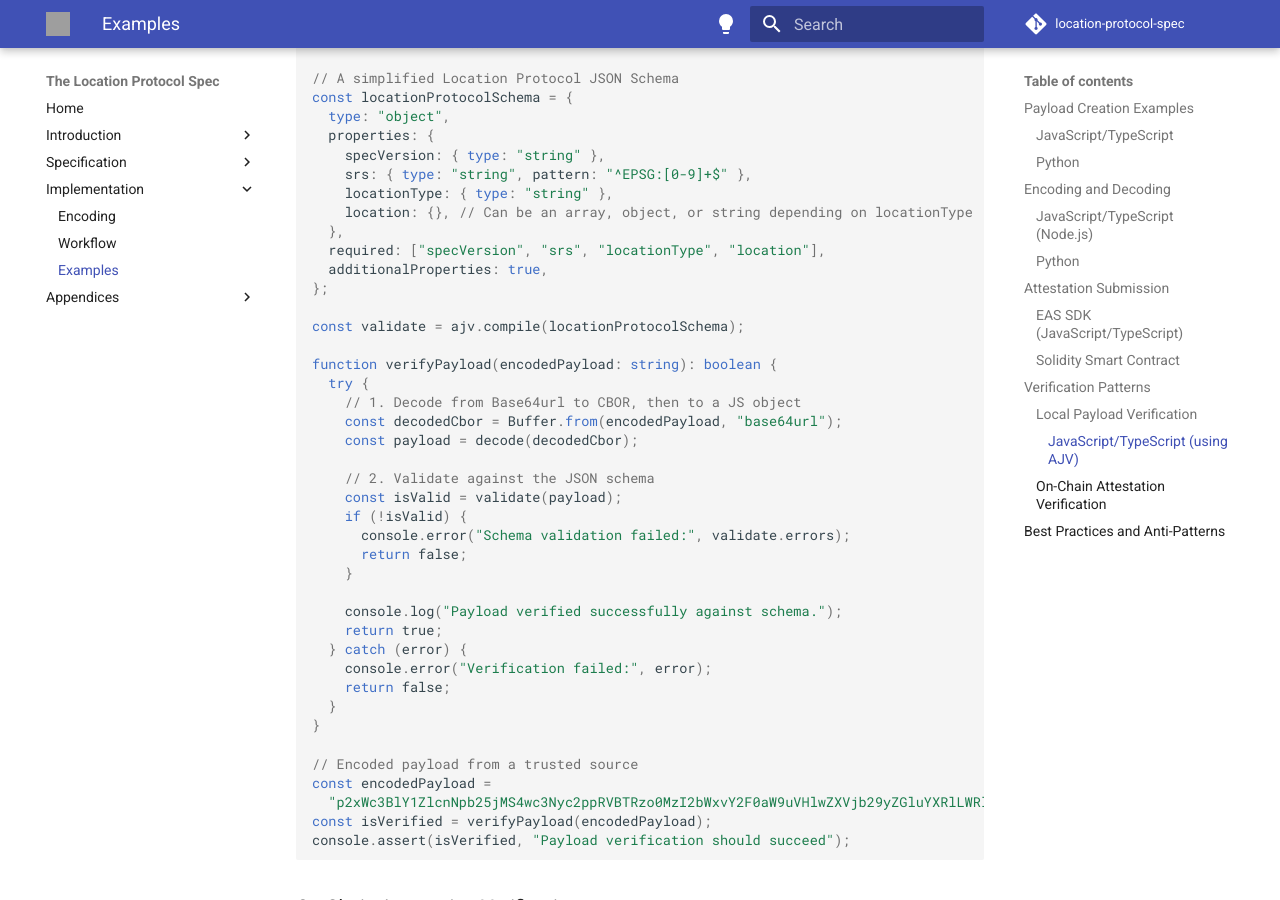
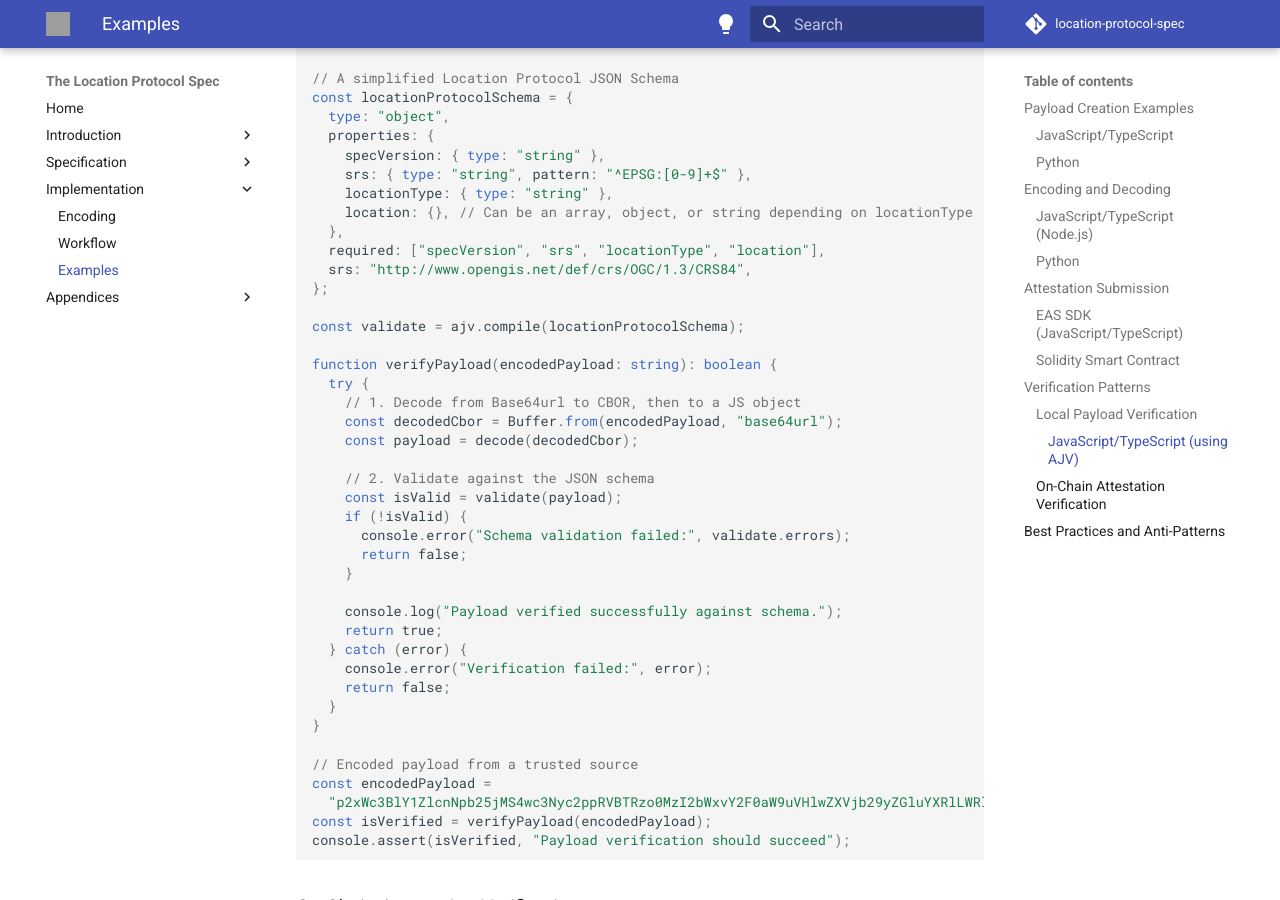
Before and after one commit to DecentralizedGeo/location-protocol-spec, an MkDocs documentation site: the page built from docs/spec-page/implementation/examples.md, in a window 1280 px wide and 900 px high, scrolled down 6455 px. Built offline with MkDocs 1.6.1 and Material for MkDocs 9.7.7, drawn with Linux system fonts in a browser that asks for light colours; emoji names are drawn with the system emoji font; comment, search, counter and statistics services are not loaded; grey boxes are pictures that could not be loaded.

Commit message:
fix(schema): specify default SRS URI in location protocol schema

```diff
--- a/docs/spec-page/implementation/examples.md
+++ b/docs/spec-page/implementation/examples.md
@@ -310,7 +310,7 @@ const locationProtocolSchema = {
     location: {}, // Can be an array, object, or string depending on locationType
   },
   required: ["specVersion", "srs", "locationType", "location"],
-  additionalProperties: true,
+  srs: "http://www.opengis.net/def/crs/OGC/1.3/CRS84",
 };
 
 const validate = ajv.compile(locationProtocolSchema);
```
